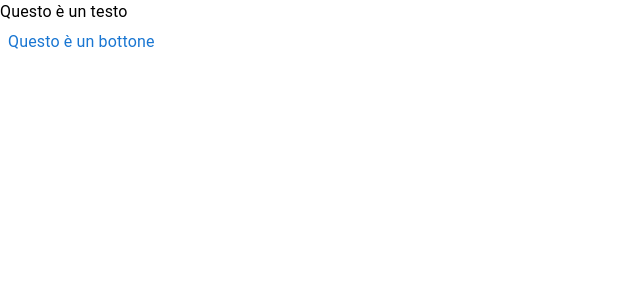
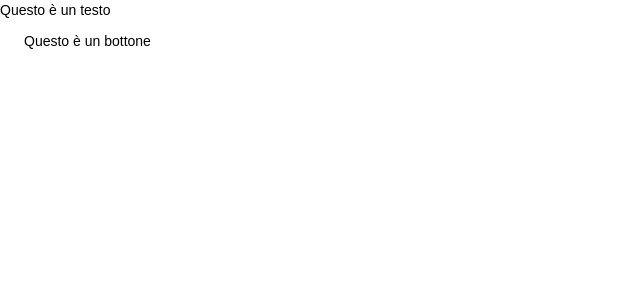
Before and after one commit to alantheandroid/stackhouse-dashboard, a React (Create React App) app: page / in a window 1280 px wide. Shown: the top 300 px of the page, without its empty margins (0-640 px from the left). Built offline with nearby package versions, Linux system fonts and the light colour scheme.

Commit message:
📦 NEW: add global theme

```diff
--- a/src/styles/theme.ts
+++ b/src/styles/theme.ts
@@ -1,15 +1,302 @@
-import { createTheme } from '@mui/material';
+import { createTheme, Theme, ThemeOptions } from '@mui/material';
 
-const theme = createTheme({
+import {
+  error,
+  info,
+  primary,
+  secondary,
+  success,
+  warning,
+} from './themeColors';
+
+const fontSize = 14;
+
+const baseOptions: ThemeOptions = {
+  direction: 'ltr',
+  breakpoints: {
+    values: {
+      xs: 0,
+      sm: 600,
+      md: 960,
+      lg: 1280,
+      xl: 1920,
+    },
+  },
+  palette: {
+    primary,
+    secondary,
+    error,
+    warning,
+    success,
+    info,
+    divider: secondary[300],
+    background: { default: '#f3f4f9' },
+
+    text: {
+      primary: secondary[500],
+      secondary: secondary[300],
+      disabled: secondary[400],
+    },
+
+    mode: 'light',
+  },
+
   components: {
+    MuiAvatar: {
+      styleOverrides: {
+        fallback: {
+          height: '75%',
+          width: '75%',
+        },
+      },
+    },
+
     MuiButton: {
       styleOverrides: {
         root: {
-          textTransform: 'initial',
+          textTransform: 'none',
+          borderRadius: '4px',
+          color: 'inherit',
+          boxShadow: 'none',
+          padding: '0.6rem 1.5rem',
+        },
+
+        outlinedPrimary: {
+          borderColor: primary.main,
+          color: primary.main,
+        },
+
+        containedPrimary: {
+          color: 'white',
+
+          '&:hover': {
+            backgroundColor: primary.dark,
+            boxShadow: 'none',
+          },
+        },
+      },
+    },
+
+    MuiCssBaseline: {
+      styleOverrides: {
+        '*': {
+          boxSizing: 'border-box',
+        },
+
+        html: {
+          MozOsxFontSmoothing: 'grayscale',
+          WebkitFontSmoothing: 'antialiased',
+          height: '100%',
+          width: '100%',
+        },
+
+        body: {
+          height: '100%',
+        },
+
+        a: {
+          textDecoration: 'none',
+          color: 'inherit',
+        },
+
+        '#root': {
+          height: '100%',
+        },
+
+        '#nprogress .bar': {
+          zIndex: '9999 !important',
+          backgroundColor: '#61A9FF !important',
+          width: '100%',
+          position: 'fixed',
+        },
+
+        'input[type=number]::-webkit-outer-spin-button, input[type=number]::-webkit-inner-spin-button':
+          {
+            WebkitAppearance: 'none',
+
+            margin: 0,
+          },
+      },
+    },
+
+    MuiPaper: {
+      styleOverrides: {
+        root: {
+          backgroundImage: 'none',
+        },
+      },
+    },
+
+    MuiRating: {
+      styleOverrides: {
+        root: {
+          color: '#FFD600',
+        },
+      },
+    },
+
+    MuiTableBody: {
+      styleOverrides: {
+        root: {
+          '& .MuiTableRow-root:last-of-type': {
+            '& .MuiTableCell-root': { borderBottom: 0 },
+          },
+        },
+      },
+    },
+
+    MuiTab: {
+      styleOverrides: {
+        root: {
+          color: '#94A4C4',
+          textTransform: 'none',
+          fontSize: 12,
+          fontWeight: 600,
+          padding: 0,
+          minWidth: 'auto',
+          marginLeft: '1rem',
+          marginRight: '1rem',
+        },
+      },
+    },
+
+    MuiTabs: {
+      styleOverrides: {
+        root: {
+          '& .MuiButtonBase-root:first-of-type': {
+            marginLeft: 0,
+          },
+
+          '& .MuiButtonBase-root:last-of-type': {
+            marginRight: 0,
+          },
+        },
+      },
+    },
+
+    MuiIconButton: {
+      styleOverrides: {
+        root: {
+          color: 'inherit',
+          '&:hover': { backgroundColor: 'transparent' },
+        },
+      },
+    },
+
+    MuiPopover: {
+      styleOverrides: {
+        root: {
+          '& .MuiPopover-paper': {
+            boxShadow: 'none',
+
+            borderRadius: '8px',
+
+            border: '2px solid #E5EAF2',
+          },
+        },
+      },
+    },
+
+    MuiButtonBase: {
+      styleOverrides: {
+        root: {
+          fontFamily: "'Montserrat', sans-serif",
+        },
+      },
+    },
+
+    MuiTextField: {
+      styleOverrides: {
+        root: {
+          '& input::placeholder': {
+            color: secondary[400],
+            opacity: 1,
+          },
+
+          '& label': {
+            color: secondary[400],
+            opacity: 1,
+            fontWeight: 500,
+          },
+        },
+      },
+    },
+
+    MuiCard: {
+      styleOverrides: {
+        root: {
+          boxShadow: 'none',
+          border: '1px solid #E5EAF2',
+          borderRadius: 8,
         },
       },
     },
   },
-});
 
-export default theme;
+  typography: {
+    button: {
+      fontWeight: 600,
+    },
+
+    fontFamily: "'Montserrat', sans-serif",
+
+    h1: {
+      fontWeight: 800,
+      fontSize: '4.25rem',
+    },
+
+    h2: {
+      fontWeight: 600,
+      fontSize: '4rem',
+    },
+
+    h3: {
+      fontWeight: 600,
+      fontSize: '2.25rem',
+    },
+
+    h4: {
+      fontWeight: 600,
+      fontSize: '2rem',
+    },
+
+    h5: {
+      fontWeight: 600,
+      fontSize: '1.5rem',
+    },
+
+    h6: {
+      fontWeight: 600,
+      fontSize,
+    },
+
+    overline: {
+      fontWeight: 600,
+    },
+
+    body1: { fontSize },
+
+    body2: { fontSize },
+  },
+};
+
+export type themeSettingsProps = {
+  theme: string;
+
+  direction: string;
+
+  responsiveFontSizes: boolean;
+};
+
+const DashBoardTheme = () => {
+  let theme: Theme = createTheme(baseOptions);
+
+  theme.shadows[1] = '0px 4px 23px rgba(0, 0, 0, 0.12)';
+  theme.shadows[2] = '0px 0px 21px 1px rgba(0, 0, 0, 0.07)';
+  theme.shadows[3] = '0px 10px 30px rgba(0, 0, 0, 0.1)';
+  theme.shadows[4] = '0px 7px 30px 3px rgba(0, 0, 0, 0.05)';
+
+  return theme;
+};
+
+export default DashBoardTheme;
--- /dev/null
+++ b/src/styles/themeColors.ts
@@ -0,0 +1,62 @@
+declare module '@mui/material/styles' {
+  interface PaletteColor {
+    100: string;
+    200: string;
+    300: string;
+    400: string;
+    500: string;
+    red: string;
+    purple: string;
+    yellow: string;
+  }
+}
+
+export const primary = {
+  100: '#D3F5FE',
+  200: '#A7E7FD',
+  300: '#7AD2FA',
+  400: '#59BCF5',
+  500: '#2499EF',
+  main: '#2499EF',
+  light: '#D3F5FE',
+  dark: '#1A77CD',
+  red: '#FF6B93',
+  purple: '#A798FF',
+  yellow: '#FF9777',
+};
+
+export const secondary = {
+  100: '#F9F9F9',
+  200: '#ECEFF5',
+  300: '#E5EAF2', // outline or border
+  400: '#94A4C4', // text muted
+  500: '#1d2438', // main text
+  main: '#1d2438', // main text
+  light: '#F9F9F9',
+  red: '#FF6B93',
+  purple: '#A798FF',
+  yellow: '#FF9777',
+};
+
+export const error = {
+  main: '#FD396D',
+};
+
+export const success = {
+  main: '#2CC5BD',
+};
+
+export const warning = {
+  main: '#FFE91F',
+  dark: '#FFD600',
+};
+
+export const info = {
+  main: '#A798FF',
+};
+
+export const text = {
+  primary: secondary[500],
+  secondary: secondary[400],
+  disabled: secondary[300],
+};
```
